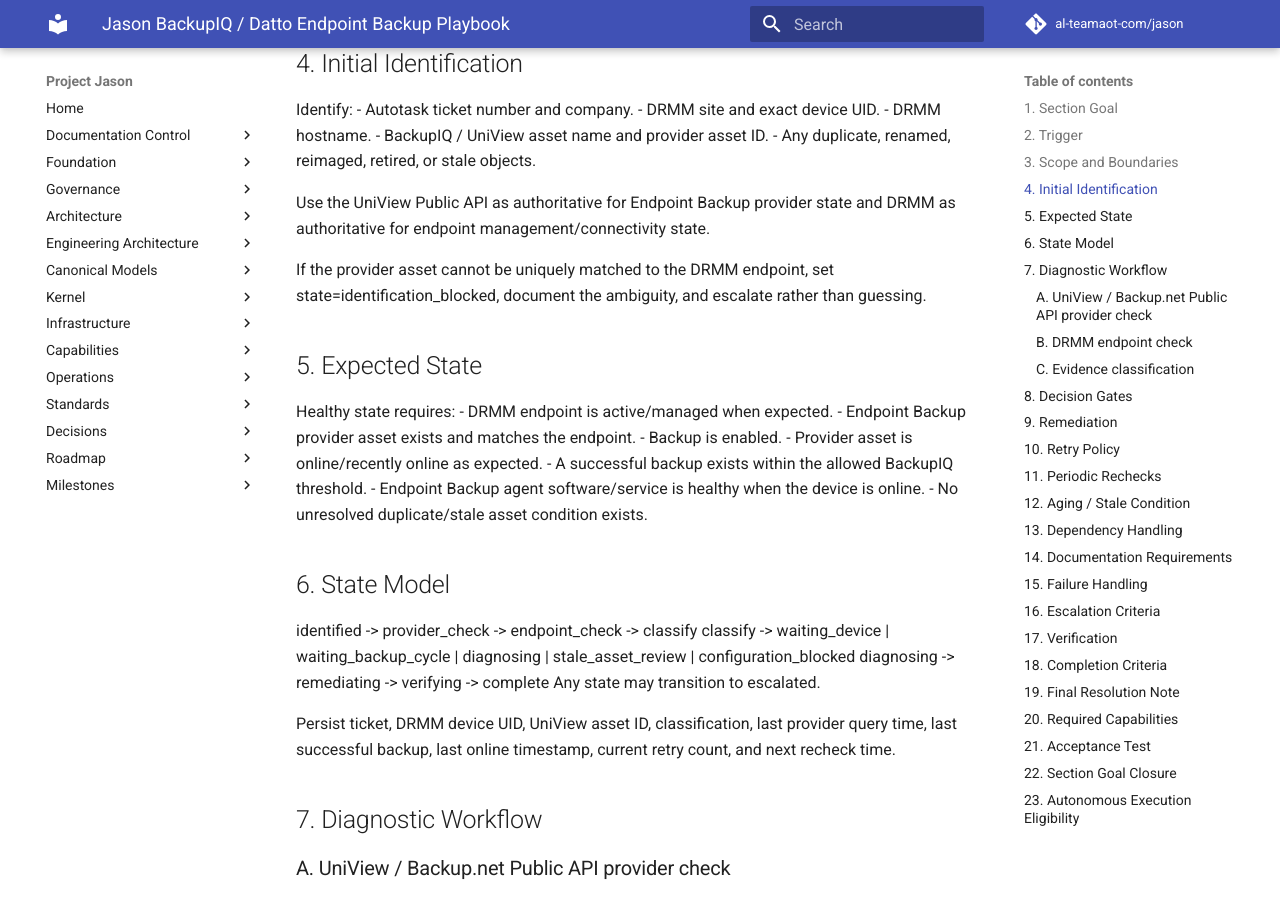
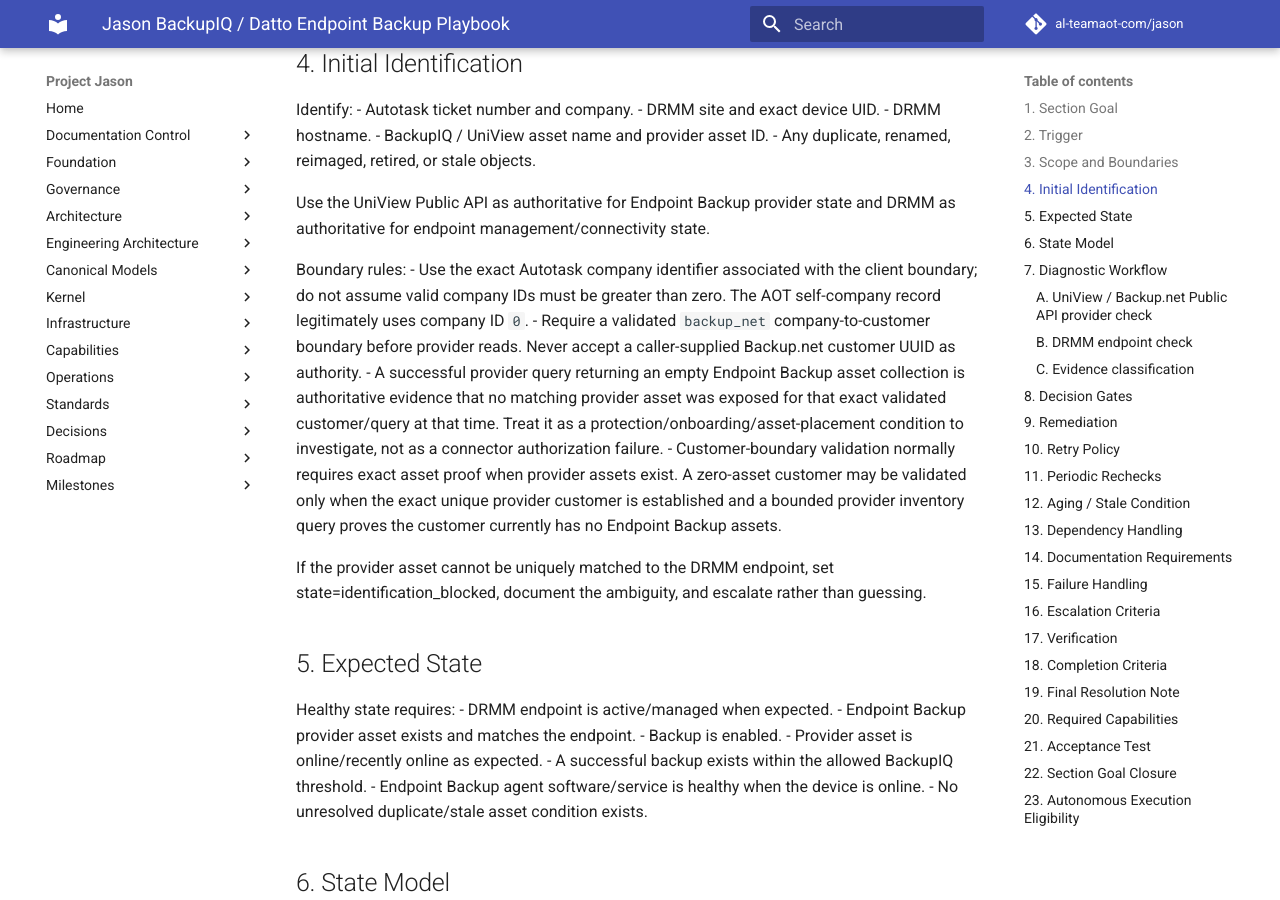
Before and after one commit to al-teamaot-com/jason, an MkDocs documentation site: the page built from docs/playbooks/Jason-BackupIQ-Datto-Endpoint-Backup.md, in a window 1280 px wide and 900 px high, scrolled down 931 px. Built offline with MkDocs 1.6.1 and Material for MkDocs 9.7.7, drawn with Linux system fonts in a browser that asks for light colours; comment, search, counter and statistics services are not loaded.

Commit message:
Document Backup.net boundary and empty-result semantics

```diff
--- a/docs/playbooks/Jason-BackupIQ-Datto-Endpoint-Backup.md
+++ b/docs/playbooks/Jason-BackupIQ-Datto-Endpoint-Backup.md
@@ -28,6 +28,12 @@
 - Any duplicate, renamed, reimaged, retired, or stale objects.
 
 Use the UniView Public API as authoritative for Endpoint Backup provider state and DRMM as authoritative for endpoint management/connectivity state.
+
+Boundary rules:
+- Use the exact Autotask company identifier associated with the client boundary; do not assume valid company IDs must be greater than zero. The AOT self-company record legitimately uses company ID `0`.
+- Require a validated `backup_net` company-to-customer boundary before provider reads. Never accept a caller-supplied Backup.net customer UUID as authority.
+- A successful provider query returning an empty Endpoint Backup asset collection is authoritative evidence that no matching provider asset was exposed for that exact validated customer/query at that time. Treat it as a protection/onboarding/asset-placement condition to investigate, not as a connector authorization failure.
+- Customer-boundary validation normally requires exact asset proof when provider assets exist. A zero-asset customer may be validated only when the exact unique provider customer is established and a bounded provider inventory query proves the customer currently has no Endpoint Backup assets.
 
 If the provider asset cannot be uniquely matched to the DRMM endpoint, set state=identification_blocked, document the ambiguity, and escalate rather than guessing.
 
```
